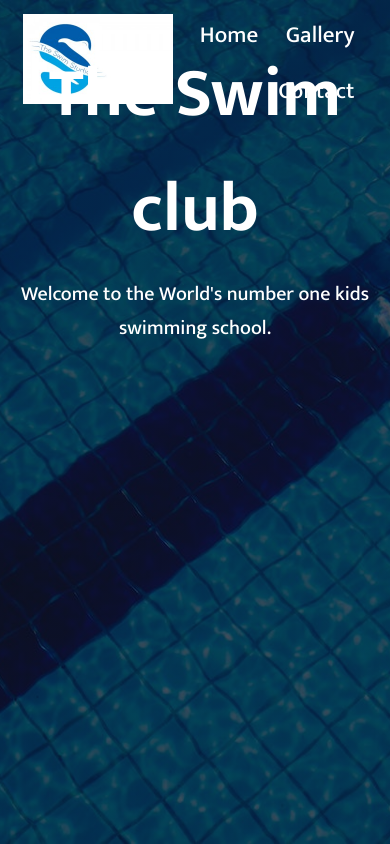
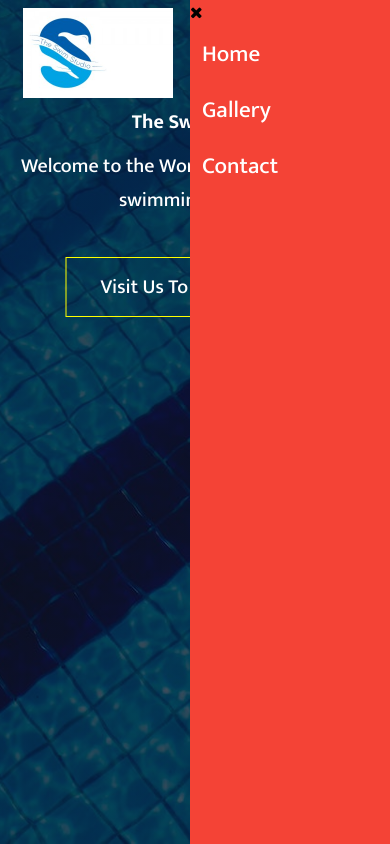
Before and after one commit to ayotemmy101/awaniayodeleproject101, a plain HTML site: page index.html in a window 390 px wide. Drawn offline with Linux system fonts and the light colour scheme.

Commit message:
Add bootstrap, fa-times and fa-bars

```diff
--- a/assets/style.css
+++ b/assets/style.css
@@ -78,3 +78,44 @@ nav img{
     font-size: 20px;
     color: #fff;
 }
+
+.hero-btn{
+    display: inline-block;
+    text-decoration: none;
+    color: #fff;
+    border: 1px solid yellow;
+    padding: 12px 34px;
+    font-size: 20px;
+    background: transparent;
+    position: relative;
+    cursor: pointer;
+}
+
+.hero-btn:hover{
+    border: 1px solid #f44336;
+    background:#f44336;
+    transition: 1s;
+
+}
+
+@media(max-width: 700px){
+    .text-box h1{
+        font-size: 20px;
+    }
+
+
+    .nav-links ul li{
+        display: block;
+    }
+    .nav-links{
+        position: absolute;
+        background: #f44336;
+        height: 100vh;
+        width: 200px;
+        top: 0;
+        right: 0;
+        text-align: left;
+        z-index: 2;
+    }
+
+}
--- a/index.html
+++ b/index.html
@@ -12,6 +12,7 @@
 <link rel="preconnect" href="https://fonts.gstatic.com" crossorigin>
 <link href="https://fonts.googleapis.com/css2?family=Mukta:wght@300;500;600;700&family=Poppins:wght@500&family=Roboto+Mono&display=swap" rel="stylesheet">
     <title>The Swim Club</title>
+    <link rel="stylesheet" href="https://stackpath.bootstrapcdn.com/font-awesome/4.7.0/css/font-awesome.min.css">
 </head>
 <body>
 
@@ -19,6 +20,7 @@
         <nav>
             <a href="index.html"><img src="../awaniayodeleproject101/assets/images/Swim Logo.jpg"></a>
             <div class="nav-links">
+                <i class="fa fa-times"></i>
                 <ul>
                     <li><a href="">Home</a></li>
                     <li><a href="">Gallery</a></li>
@@ -26,10 +28,13 @@
 
                 </ul>
             </div>
+            <i class="fa fa-bars"></i>
+
         </nav>
 <div class="text-box">
     <h1>The Swim club</h1>
     <p>Welcome to the World's number one kids swimming school.</p>
+    <a href="" class="hero-btn">Visit Us To Know More</a>
 </div>
     </section>
 
```
